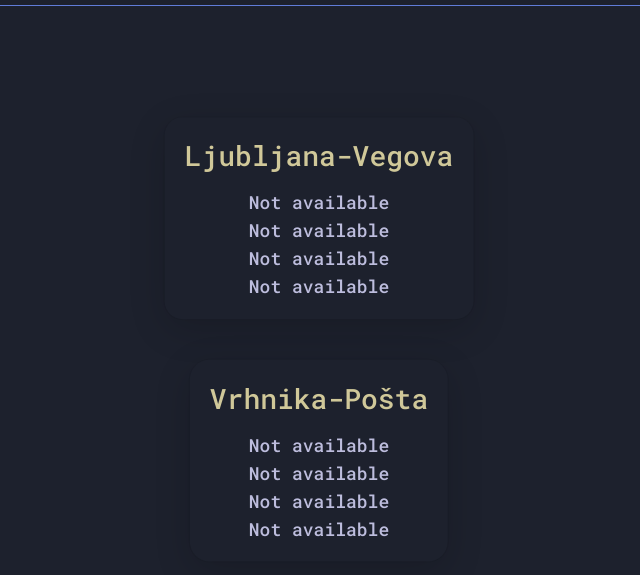
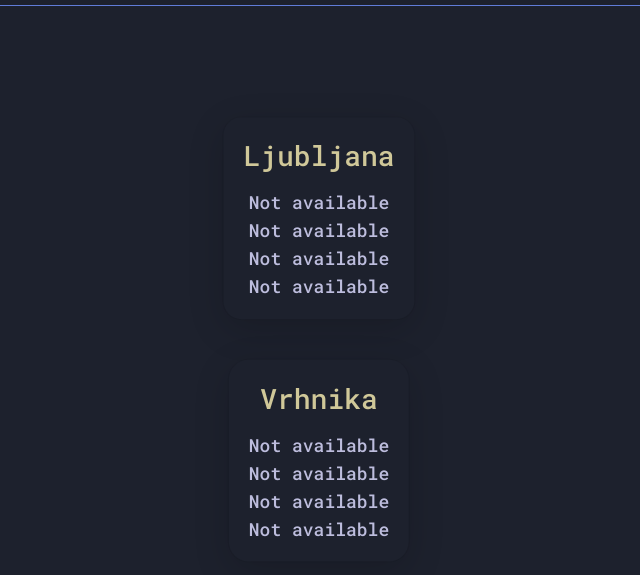
Before and after one commit to JuRxY/weather, a plain HTML site: page index.html in a window 1280 px wide. Shown: the part 101-676 px from the top of the page, without its empty margins (321-961 px from the left). Drawn offline with Linux system fonts and the light colour scheme; no server answers; a web font is replaced by a local one.

Commit message:
Update index.html

```diff
--- a/index.html
+++ b/index.html
@@ -13,14 +13,14 @@
     <p class="f_text">Vegova Weather</p>
     <hr>
     <div class="centered">
-        <p class="tan_text">Ljubljana-Vegova</p>
+        <p class="tan_text">Ljubljana</p>
         <p class="text_main" id="vegova_temp">Not available</p>
         <p class="text_main" id="vegova_wind">Not available</p>
         <p class="text_main" id="vegova_date">Not available</p>
         <p class="text_main" id="vegova_time">Not available</p><br>
     </div>
     <div class="centered2">
-        <p class="tan_text">Vrhnika-Pošta</p>
+        <p class="tan_text">Vrhnika</p>
         <p class="text_main" id="vrhnika_temp">Not available</p>
         <p class="text_main" id="vrhnika_wind">Not available</p>
         <p class="text_main" id="vrhnika_date">Not available</p>
```
